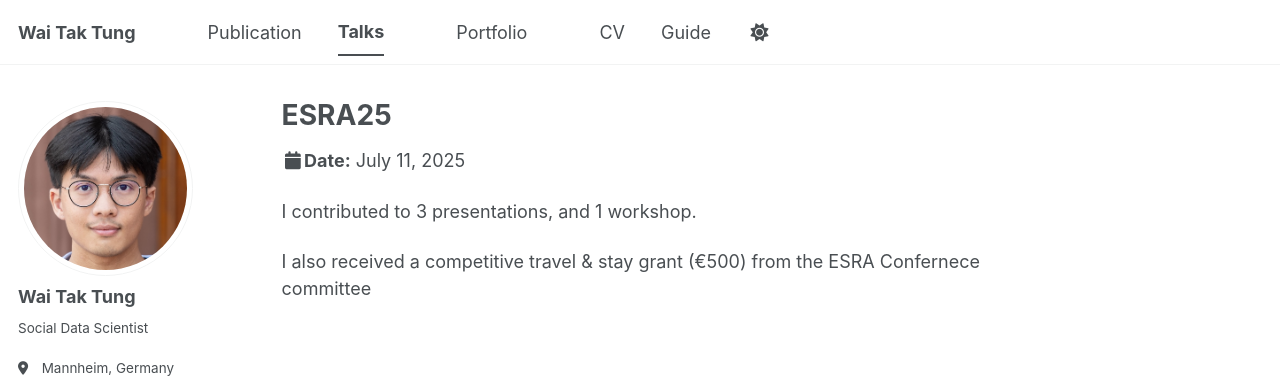
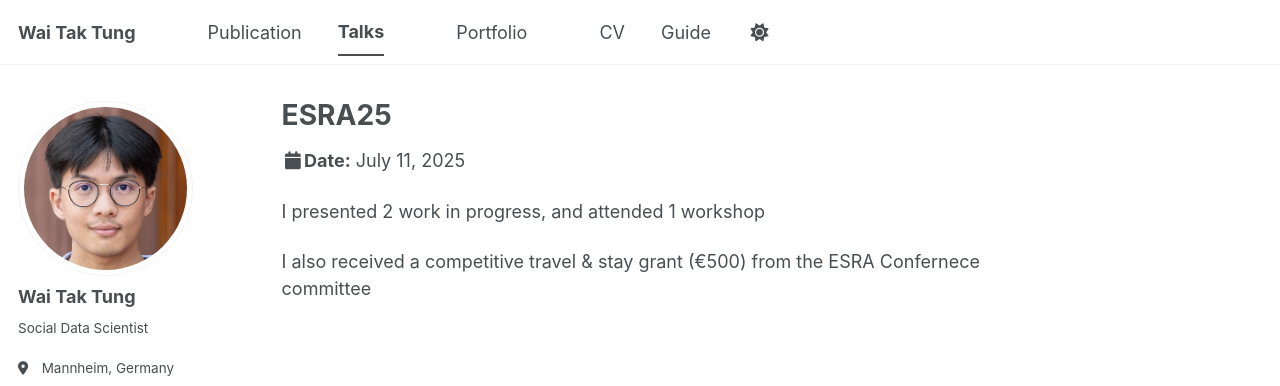
Before and after one commit to wttung/wttung.github.io, a Jekyll site: the page built from _talks/ESRA25.md, in a window 1280 px wide. Shown: the top 386 px of the page. Built offline with Jekyll 4.4.1, drawn with Linux system fonts in a browser that asks for light colours; a script bundle is joined from its source files by our own code; library files that are not in the unit come from our copies.

Commit message:
Update ESRA25.md

```diff
--- a/_talks/ESRA25.md
+++ b/_talks/ESRA25.md
@@ -8,6 +8,6 @@ date: 2025-07-11
 location: "Utrecht,The Netherlands"
 ---
 
-I contributed to 3 presentations, and 1 workshop.
+I presented 2 work in progress, and attended 1 workshop
 
 I also received a competitive travel & stay grant (€500) from the ESRA Confernece committee
```
